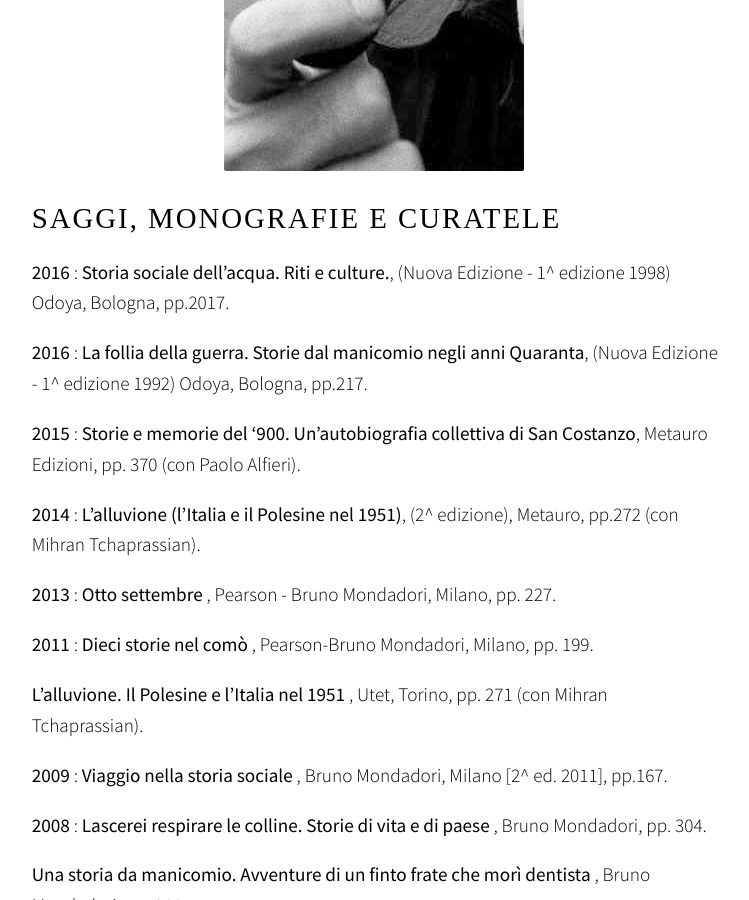
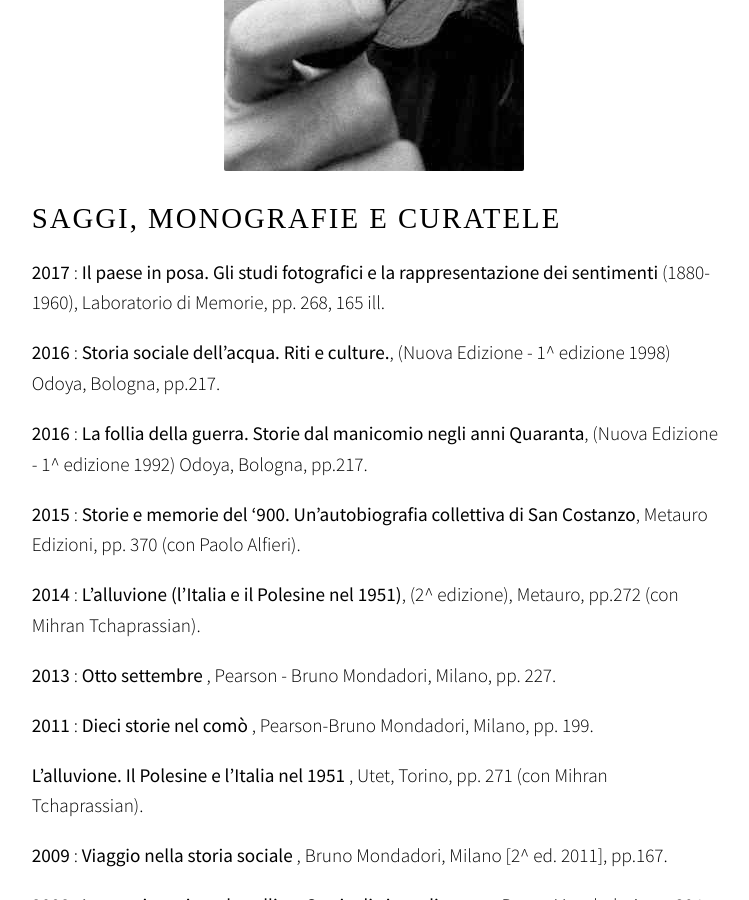
Before and after one commit to paolosorcinelli/paolosorcinelli.github.io, a Jekyll site: the page built from bibliografia.md, in a window 1280 px wide and 900 px high, scrolled down 536 px. Shown: the whole window, without its empty margins (264-1013 px from the left). Built offline with Jekyll 4.4.1, drawn with Linux system fonts in a browser that asks for light colours; nearby versions of some CDN libraries; some web fonts are replaced.

Commit message:
updated bibliografia

```diff
--- a/bibliografia.md
+++ b/bibliografia.md
@@ -8,7 +8,9 @@
 
 <h1>SAGGI, MONOGRAFIE E CURATELE</h1>
 
-**2016** : **Storia sociale dell'acqua. Riti e culture.**, (Nuova Edizione - 1^ edizione 1998) Odoya, Bologna, pp.2017.
+**2017** : **Il paese in posa. Gli studi fotografici e la rappresentazione dei sentimenti** (1880-1960), Laboratorio di Memorie,  pp. 268, 165 ill.
+
+**2016** : **Storia sociale dell'acqua. Riti e culture.**, (Nuova Edizione - 1^ edizione 1998) Odoya, Bologna, pp.217.
 
 **2016** : **La follia della guerra. Storie dal manicomio negli anni Quaranta**, (Nuova Edizione - 1^ edizione 1992) Odoya, Bologna, pp.217.
 
```
